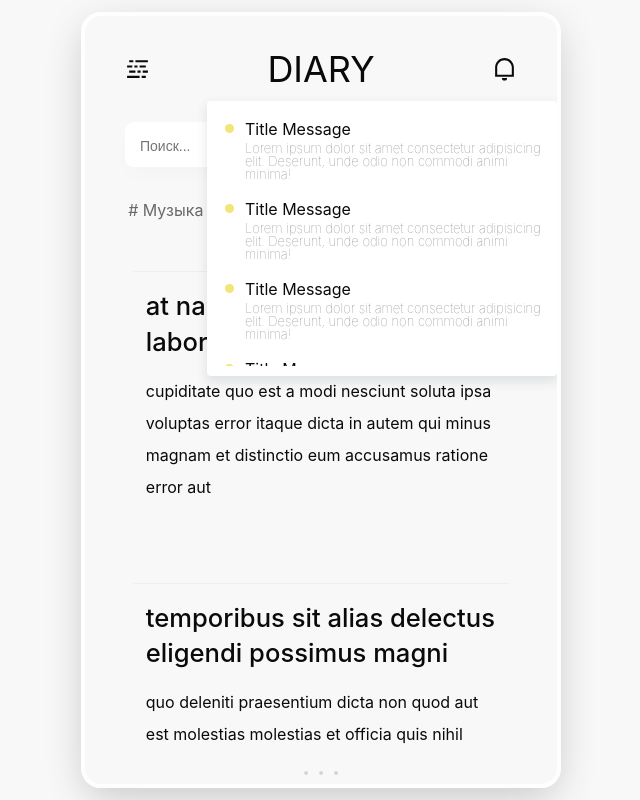
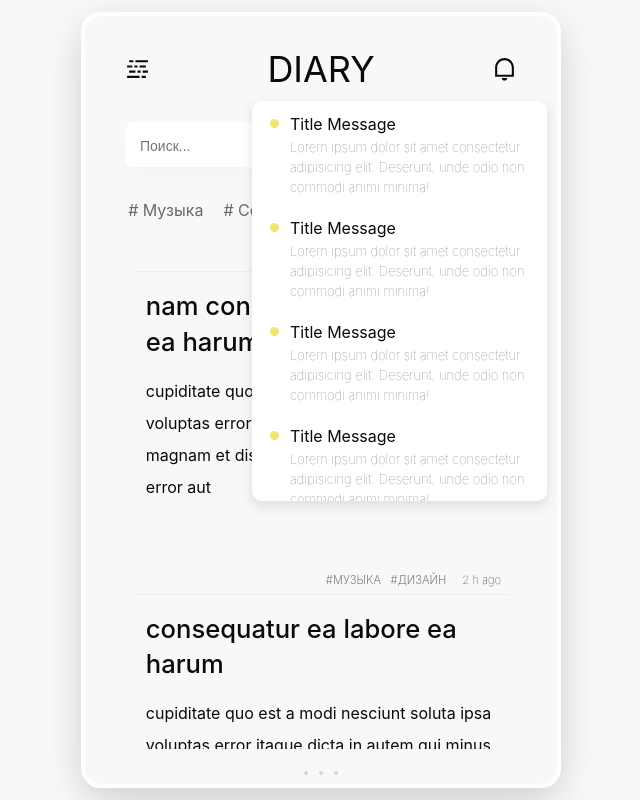
Before and after one commit to kam1kazy/pet, a React (Create React App) app: page / in a window 1280 px wide. Both pictures are taken after a click on the icon 823 px from the left and 68 px from the top of the page. Shown: the whole page, without its empty margins (319-959 px from the left). Built offline with nearby package versions, Linux system fonts and the light colour scheme; data requests are answered from the project's data file.

Commit message:
Попаврил popup и сделал событие на скрол чтобы прятать toolbar

```diff
--- a/server/db.json
+++ b/server/db.json
@@ -652,6 +652,36 @@
 			],
 			"title": "at nam consequatur ea labore ea harum",
 			"body": "cupiditate quo est a modi nesciunt soluta\nipsa voluptas error itaque dicta in\nautem qui minus magnam et distinctio eum\naccusamus ratione error aut"
+		},
+		{
+			"userId": 10,
+			"id": 101,
+			"time": "2 h ago",
+			"tags": [
+				{
+					"tagName": "Музыка"
+				},
+				{
+					"tagName": "Дизайн"
+				}
+			],
+			"title": "consequatur ea labore ea harum",
+			"body": "cupiditate quo est a modi nesciunt soluta\nipsa voluptas error itaque dicta in\nautem qui minus magnam et distinctio eum\naccusamus ratione error aut"
+		},
+		{
+			"userId": 10,
+			"id": 102,
+			"time": "2 h ago",
+			"tags": [
+				{
+					"tagName": "Музыка"
+				},
+				{
+					"tagName": "Дизайн"
+				}
+			],
+			"title": "nam consequatur ea labore ea harum",
+			"body": "cupiditate quo est a modi nesciunt soluta\nipsa voluptas error itaque dicta in\nautem qui minus magnam et distinctio eum\naccusamus ratione error aut"
 		}
 	]
 }
--- a/src/components/post/index.tsx
+++ b/src/components/post/index.tsx
@@ -19,7 +19,7 @@ export default function Post({ time, title, body, tags, id }: TypePost) {
 
 			<Content>
 				<Title>
-					<Link to={`${id}`}>
+					<Link to={`posts/${id}`}>
 						<h4>{title ? title : ''}</h4>
 					</Link>
 				</Title>
--- a/src/components/toolbars/notification/index.tsx
+++ b/src/components/toolbars/notification/index.tsx
@@ -1,84 +1,37 @@
+import { useState, useRef, useEffect } from 'react'
 import styled from 'styled-components'
 import { RiNotificationLine } from 'react-icons/ri'
-import { useState } from 'react'
 
-const Notification = styled.div`
-	position: relative;
+// Клик вне блока с уведомлениями
+function useOutsideClick(ref: any, setToggle: any) {
+	useEffect(() => {
+		// События на клик вне блока
+		function handleClickOutside(event: any) {
+			if (ref.current && !ref.current.contains(event.target)) {
+				setToggle(false)
+			}
+		}
+		// Привязываем слушатель события
+		document.addEventListener('mousedown', handleClickOutside)
 
-	svg {
-		width: 1.563rem;
-		height: 1.563rem;
-		transition: transform ${(props) => props.theme.transition};
-	}
-
-	&:hover {
-		cursor: pointer;
-		svg {
-			transform: ${(props) => props.theme.transformRotateIcons};
+		return () => {
+			// Отвязываем слушатель события
+			document.removeEventListener('mousedown', handleClickOutside)
 		}
-	}
-`
-
-const MessageList = styled.div`
-	position: absolute;
-	top: 45px;
-	right: -40px;
-	width: 350px;
-	height: 275px;
-	background: white;
-	z-index: 2;
-	border-radius: 4px;
-	padding: 20px 10px 15px 10px;
-	box-shadow: 0px 5px 10px 2px rgb(34 60 80 / 10%);
-
-	ul {
-		height: 245px;
-		overflow-y: scroll;
-		padding-left: 28px;
-
-		-ms-overflow-style: none; /* Internet Explorer 10+ */
-		scrollbar-width: none; /* Firefox */
-		&::-webkit-scrollbar {
-			display: none; /* Safari and Chrome */
-		}
-	}
-
-	li {
-		margin-bottom: 20px;
-		position: relative;
-
-		&::before {
-			content: '';
-			display: block;
-			position: absolute;
-			top: 3px;
-			left: -20px;
-			width: 9px;
-			height: 9px;
-			background-color: #f3e576;
-			border-radius: 100%;
-		}
-	}
-
-	h6 {
-		margin-bottom: 5px;
-	}
-
-	p {
-		font-size: 13px;
-		font-weight: 100;
-		color: #7b7b7b;
-	}
-`
+	}, [ref, setToggle])
+}
 
 export default function Alert() {
 	const [toggle, setToggle] = useState(false)
+
+	const wrapperRef = useRef(null)
+	useOutsideClick(wrapperRef, setToggle)
 
 	return (
 		<Notification>
 			<RiNotificationLine onClick={() => setToggle(!toggle)} />
 			{toggle ? (
-				<MessageList>
+				<MessageList id='notification' ref={wrapperRef}>
 					<ul>
 						<li>
 							<h6>Title Message</h6>
@@ -114,3 +67,74 @@ export default function Alert() {
 		</Notification>
 	)
 }
+
+const Notification = styled.div`
+	position: relative;
+
+	svg {
+		width: 1.563rem;
+		height: 1.563rem;
+		transition: transform ${(props) => props.theme.transition};
+	}
+
+	&:hover {
+		cursor: pointer;
+		svg {
+			transform: ${(props) => props.theme.transformRotateIcons};
+		}
+	}
+`
+
+const MessageList = styled.div`
+	position: absolute;
+	top: 45px;
+	right: -30px;
+	width: 295px;
+	height: 400px;
+	background: white;
+	z-index: 2;
+	border-radius: 10px;
+	padding: 15px 10px 15px 10px;
+	box-shadow: 0px 5px 10px 2px rgb(34 60 80 / 10%);
+	overflow: hidden;
+
+	ul {
+		height: inherit;
+		overflow-y: scroll;
+		padding-left: 28px;
+
+		-ms-overflow-style: none; /* Internet Explorer 10+ */
+		scrollbar-width: none; /* Firefox */
+		&::-webkit-scrollbar {
+			display: none; /* Safari and Chrome */
+		}
+	}
+
+	li {
+		margin-bottom: 23px;
+		position: relative;
+
+		&::before {
+			content: '';
+			display: block;
+			position: absolute;
+			top: 3px;
+			left: -20px;
+			width: 9px;
+			height: 9px;
+			background-color: #f3e576;
+			border-radius: 100%;
+		}
+	}
+
+	h6 {
+		margin-bottom: 5px;
+	}
+
+	p {
+		font-size: 13px;
+		line-height: 20px;
+		font-weight: 100;
+		color: #7b7b7b;
+	}
+`
--- a/src/containers/posts/index.tsx
+++ b/src/containers/posts/index.tsx
@@ -1,4 +1,4 @@
-import { useCallback } from 'react'
+import { useCallback, useRef, useState } from 'react'
 import { usePostsStore } from '../../store/postsStore'
 
 // Компоненты
@@ -6,22 +6,40 @@ import Post from '../../components/post'
 // Стили
 import styled from 'styled-components'
 
+type TypePost = {
+	id: number
+	time: string
+	title: string
+	body: string
+	tags?: [{ tagName: string }]
+}
+
 export default function Posts() {
+	// Достаем посты и функцию для замены состояние Scroll из Store
 	const posts = usePostsStore(useCallback(({ posts }) => posts, []))
-	const isLoading = usePostsStore((state) => state.loading)
+	const setScrolling = usePostsStore(({ setScrolling }) => setScrolling)
+	const isLoading = usePostsStore(({ loading }) => loading)
+
+	// Состояние для Scroll внутри блока с постами
+	const [scrollPosition, setScrollPosition] = useState(0)
+	// Ссылка на блок с постами
+	const areaRef = useRef<HTMLInputElement>(null)
 
 	if (isLoading) return <section>Loading...</section>
 
-	type TypePost = {
-		id: number
-		time: string
-		title: string
-		body: string
-		tags?: [{ tagName: string }]
+	// Меняем состояние Scroll в Store для того чтобы прятать компонент в Toolbar папка containers
+	const handleScroll = (event: React.UIEvent<HTMLElement, UIEvent>) => {
+		setScrollPosition(event.currentTarget.scrollTop)
+
+		if (scrollPosition < event.currentTarget.scrollTop) {
+			setScrolling(true)
+		} else {
+			setScrolling(false)
+		}
 	}
 
 	return (
-		<PostsArea>
+		<PostsArea ref={areaRef} onScroll={handleScroll}>
 			{posts
 				.map((post: TypePost) => {
 					return (
--- a/src/containers/toolbar/index.tsx
+++ b/src/containers/toolbar/index.tsx
@@ -1,13 +1,8 @@
 import styled from 'styled-components'
-import 'react-draft-wysiwyg/dist/react-draft-wysiwyg.css'
 
+// Компоненты
 import CreatePostButton from '../../components/toolbars/createPost'
 import Search from '../../components/toolbars/search'
-
-const ToolBarsArea = styled.section`
-	display: flex;
-	justify-content: space-between;
-`
 
 export default function ToolBars() {
 	return (
@@ -17,3 +12,8 @@ export default function ToolBars() {
 		</ToolBarsArea>
 	)
 }
+
+const ToolBarsArea = styled.section`
+	display: flex;
+	justify-content: space-between;
+`
--- a/src/index.tsx
+++ b/src/index.tsx
@@ -12,8 +12,6 @@ import GlobalStyle from './template/styles'
 import theme from './template/styles/_variable'
 // Components
 import PreLoader from './pages/preloader'
-
-// import './template/styles/index.scss'
 
 const rootElement = document.getElementById('root')
 const root = createRoot(rootElement as HTMLElement)
--- a/src/pages/home.tsx
+++ b/src/pages/home.tsx
@@ -3,16 +3,15 @@ import CarouselTags from '../components/carouselTags'
 import Posts from '../containers/posts'
 import { usePostsStore } from '../store/postsStore'
 
-function App() {
+export default function App() {
 	usePostsStore.getState().fetchPosts()
 
 	return (
 		<>
 			<Toolbars />
 			<CarouselTags />
+
 			<Posts />
 		</>
 	)
 }
-
-export default App
--- a/src/pages/postpage.tsx
+++ b/src/pages/postpage.tsx
@@ -8,17 +8,22 @@ type QuizParams = {
 
 export default function PostPage() {
 	const { id } = useParams<QuizParams>()
+	const isLoading = usePostsStore((state) => state.loading)
+	const post = usePostsStore(
+		useCallback(
+			({ posts }) =>
+				posts.find((post: { id: number | undefined }) => post.id === Number(id)),
+			[id]
+		)
+	)
 
-	const post = usePostsStore(useCallback(({ post }) => post[id], []))
-
-	const isLoading = usePostsStore((state) => state.loading)
 	if (isLoading) return <section>Loading...</section>
-
-	console.log(post)
 
 	return (
 		<div>
-			<h1>post - {id}</h1>
+			<h1>{post.title}</h1>
+			<br />
+			<p>{post.body}</p>
 		</div>
 	)
 }
--- a/src/store/postsStore.js
+++ b/src/store/postsStore.js
@@ -3,6 +3,7 @@ import { PostService } from '../services/post.service'
 
 export const usePostsStore = create((set, get) => ({
 	loading: false,
+	scroll: false,
 	error: null,
 	info: {},
 	posts: [],
@@ -15,6 +16,7 @@ export const usePostsStore = create((set, get) => ({
 		set((state) => ({
 			posts: state.posts.filter((post) => post.id !== id),
 		})),
+	setScrolling: (boolean) => set({ scroll: boolean }),
 
 	async fetchPosts(state) {
 		set({ loading: true })
```
